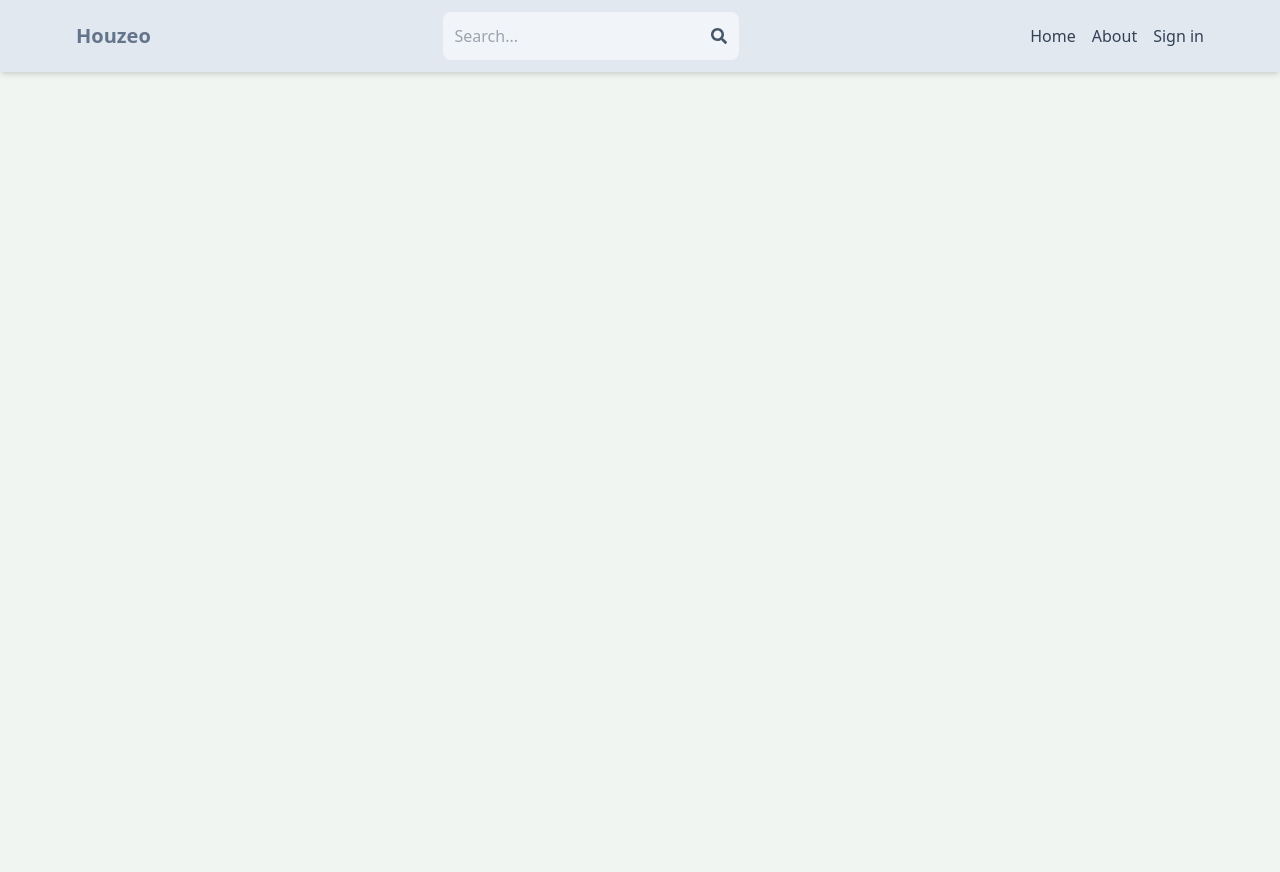
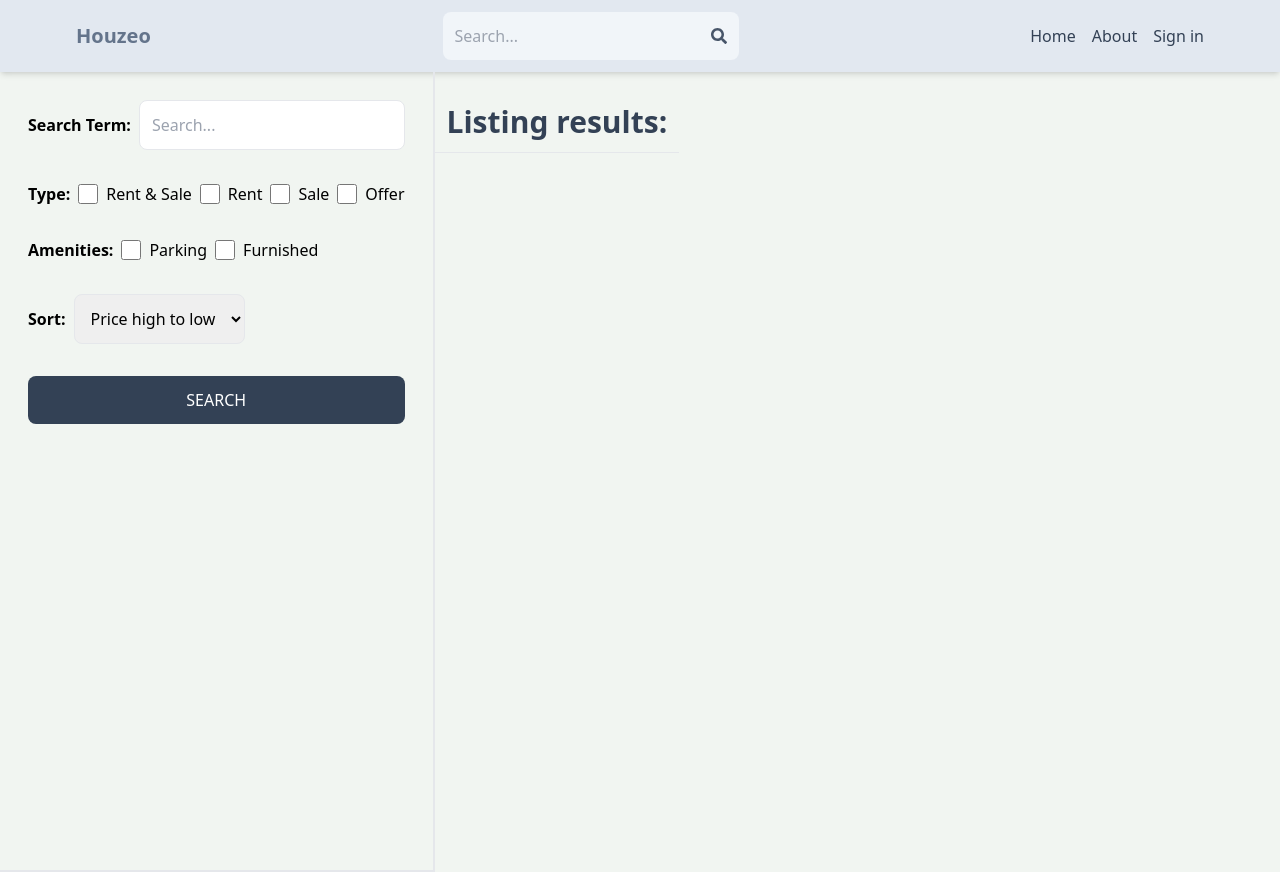
Before and after one commit to yunnajang/houzeo, a React (Vite) app in the folder client/: page /search in a window 1280 px wide. Before the commit the page ends 800 px from the top, so only its background shows below. Built offline with nearby package versions, Linux system fonts and the light colour scheme; no server answers.

Commit message:
Feat(ui): Design search page layout

```diff
--- a/client/src/App.jsx
+++ b/client/src/App.jsx
@@ -9,6 +9,7 @@ import PrivateRoute from './components/PrivateRoute';
 import CreateListing from './pages/CreateListing';
 import UpdateListing from './pages/UpdateListing';
 import Listing from './pages/Listing';
+import Search from './pages/Search';
 
 function App() {
   return (
@@ -19,6 +20,7 @@ function App() {
         <Route path='/sign-in' element={<SignIn />} />
         <Route path='/sign-up' element={<SignUp />} />
         <Route path='/about' element={<About />} />
+        <Route path='/search' element={<Search />} />
         <Route path='/listing/:listingId' element={<Listing />} />
         <Route element={<PrivateRoute />}>
           <Route path='/profile' element={<Profile />} />
--- /dev/null
+++ b/client/src/pages/Search.jsx
@@ -0,0 +1,72 @@
+function Search() {
+  return (
+    <div className='flex flex-col md:flex-row'>
+      <div className='p-7 border-b-2 md:border-r-2 md:min-h-screen'>
+        <form className='flex flex-col gap-8'>
+          <div className='flex items-center gap-2 whitespace-nowrap'>
+            <label className='font-semibold'>Search Term:</label>
+            <input
+              type='text'
+              id='searchTerm'
+              placeholder='Search...'
+              className='border rounded-lg p-3 w-full'
+            />
+          </div>
+
+          <div className='flex gap-2 flex-wrap items-center'>
+            <label className='font-semibold'>Type:</label>
+            <div className='flex gap-2'>
+              <input type='checkbox' id='all' className='w-5' />
+              <span>Rent & Sale</span>
+            </div>
+            <div className='flex gap-2'>
+              <input type='checkbox' id='rent' className='w-5' />
+              <span>Rent</span>
+            </div>
+            <div className='flex gap-2'>
+              <input type='checkbox' id='sale' className='w-5' />
+              <span>Sale</span>
+            </div>
+            <div className='flex gap-2'>
+              <input type='checkbox' id='offer' className='w-5' />
+              <span>Offer</span>
+            </div>
+          </div>
+
+          <div className='flex gap-2 flex-wrap items-center'>
+            <label className='font-semibold'>Amenities:</label>
+            <div className='flex gap-2'>
+              <input type='checkbox' id='parking' className='w-5' />
+              <span>Parking</span>
+            </div>
+            <div className='flex gap-2'>
+              <input type='checkbox' id='furnished' className='w-5' />
+              <span>Furnished</span>
+            </div>
+          </div>
+
+          <div className='flex items-center gap-2'>
+            <label className='font-semibold'>Sort:</label>
+            <select id='sort_order' className='border rounded-lg p-3'>
+              <option value=''>Price high to low</option>
+              <option value=''>Price low to high</option>
+              <option value=''>Latest</option>
+              <option value=''>Oldest</option>
+            </select>
+          </div>
+
+          <button className='bg-slate-700 text-white p-3 rounded-lg uppercase hover:opacity-95'>
+            Search
+          </button>
+        </form>
+      </div>
+      <div className=''>
+        <h1 className='text-3xl font-semibold border-b p-3 text-slate-700 mt-5'>
+          Listing results:
+        </h1>
+      </div>
+    </div>
+  );
+}
+
+export default Search;
```
